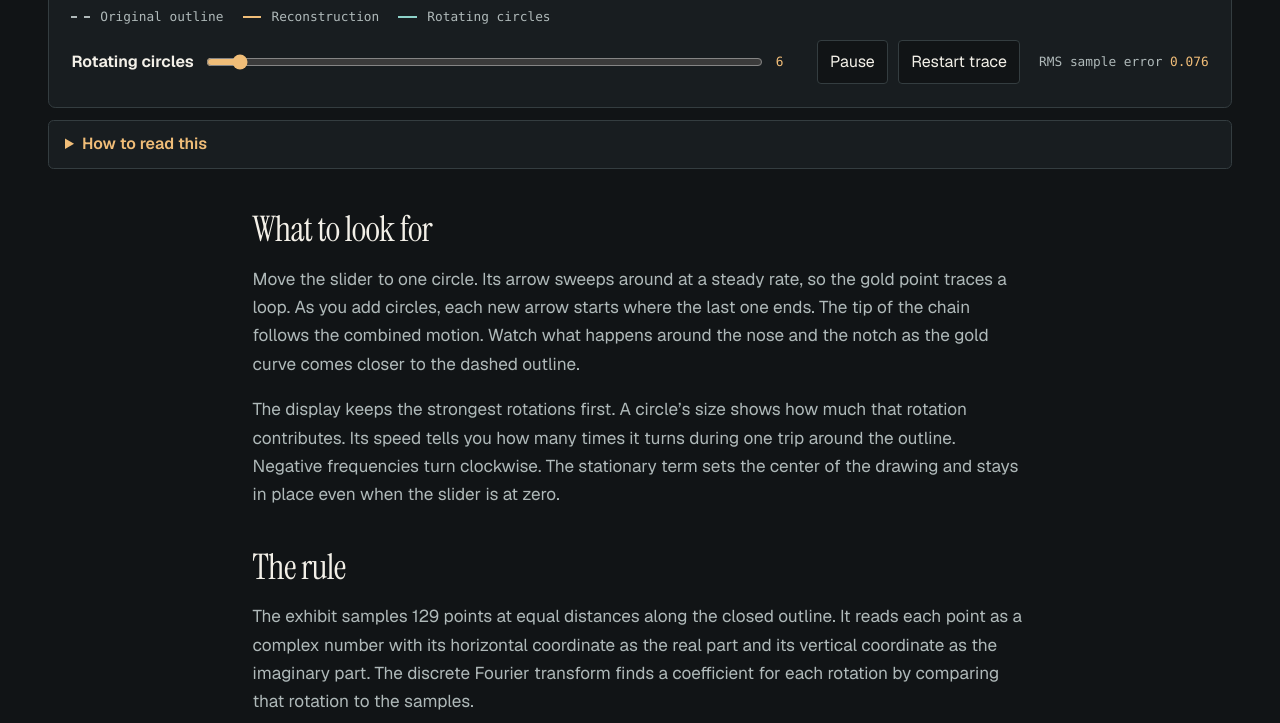
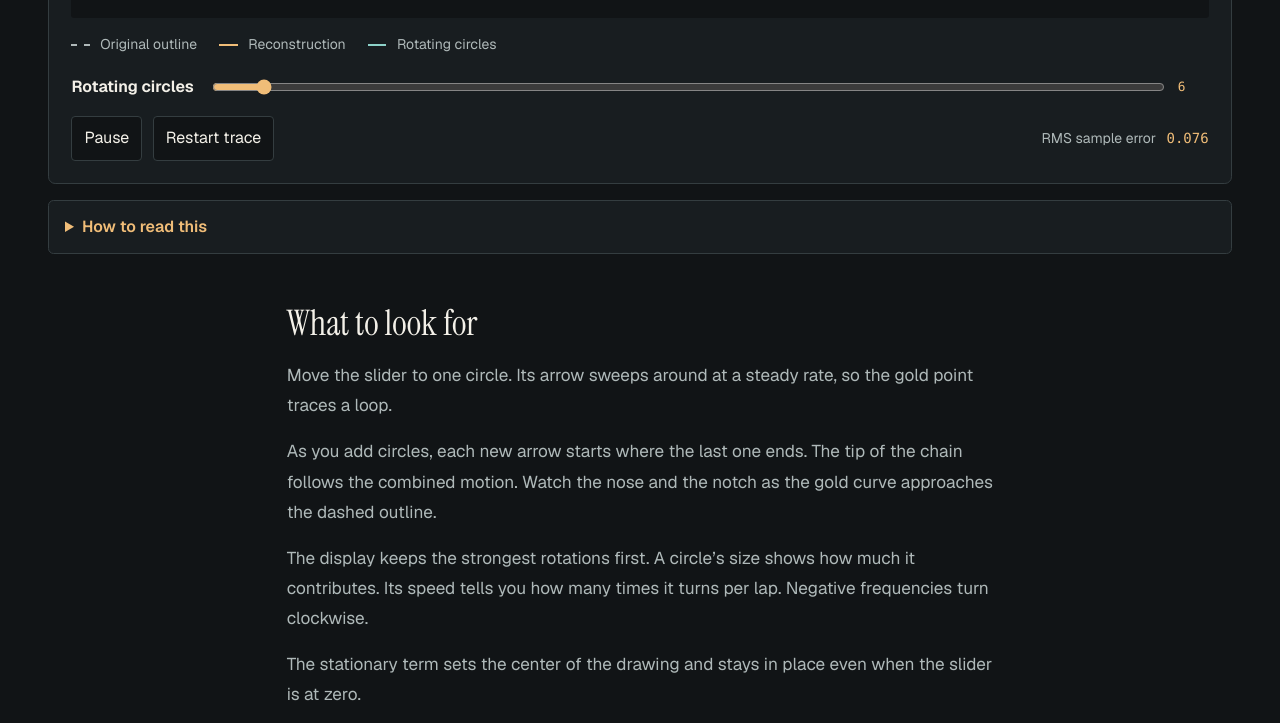
Before and after one commit to alpercitak/invariant, an Astro site: page /exhibits/fourier in a window 1280 px wide. Shown: the part 717-1440 px from the top of the page. Built offline with nearby package versions, Linux system fonts and the light colour scheme; Astro itself is replaced by a stand-in of ours.

Commit message:
style: give Fourier drawing more reading room

```diff
--- a/src/exhibits/fourier/Experiment.astro
+++ b/src/exhibits/fourier/Experiment.astro
@@ -25,10 +25,10 @@ import { DEFAULT_CIRCLES } from './outline';
         <input id="fourier-count" type="range" min="0" max={SAMPLE_COUNT - 1} value={DEFAULT_CIRCLES} />
         <output id="fourier-count-value" for="fourier-count" aria-live="off">{DEFAULT_CIRCLES}</output>
       </div>
-      <div class="scene-actions">
-        <button id="fourier-play" type="button">Play</button>
-        <button id="fourier-restart" type="button">Restart trace</button>
-      </div>
+    </div>
+    <div class="scene-actions">
+      <button id="fourier-play" type="button">Play</button>
+      <button id="fourier-restart" type="button">Restart trace</button>
     </div>
     <p class="scene-readout">RMS sample error <output id="fourier-error" aria-label="RMS sample error">—</output></p>
   </div>
@@ -37,6 +37,35 @@ import { DEFAULT_CIRCLES } from './outline';
 <script src="./experiment.ts"></script>
 
 <style>
+  .scene-legend {
+    gap: 0.65rem 1.4rem;
+    margin-top: 1rem;
+    font-family: inherit;
+    font-size: 0.875rem;
+  }
+
+  .scene-toolbar {
+    row-gap: 1rem;
+    margin-top: 1.2rem;
+  }
+
+  .scene-controls {
+    flex-basis: 100%;
+    gap: 0.65rem 1rem;
+  }
+
+  .scene-readout {
+    display: flex;
+    align-items: baseline;
+    gap: 0.65rem;
+    font-family: inherit;
+    font-size: 0.875rem;
+  }
+
+  .scene-readout output {
+    font-family: var(--mono);
+  }
+
   .scene-legend .reference {
     border-top: 2px dashed var(--muted);
   }
--- a/src/layouts/Exhibit.astro
+++ b/src/layouts/Exhibit.astro
@@ -43,7 +43,7 @@ const Experiment = experiments[`../exhibits/${slug}/Experiment.astro`];
   }
 
   .exhibit-heading {
-    margin-bottom: 1.25rem;
+    margin-bottom: clamp(1.5rem, 3vw, 2rem);
   }
 
   .back {
@@ -60,24 +60,26 @@ const Experiment = experiments[`../exhibits/${slug}/Experiment.astro`];
 
   .exhibit h1 {
     font-size: clamp(2.65rem, 6vw, 4.6rem);
+    line-height: 1.1;
+    letter-spacing: normal;
   }
 
   .question {
     max-width: 42ch;
-    margin: 0.4rem 0 0;
+    margin: 0.65rem 0 0;
     color: var(--muted);
     font-size: clamp(1rem, 1.85vw, 1.3rem);
   }
 
   .guide {
-    margin-top: 0.75rem;
+    margin-top: 1rem;
     border: 1px solid var(--line);
     border-radius: 0.35rem;
     background: var(--panel);
   }
 
   .guide summary {
-    padding: 0.65rem 1rem;
+    padding: 0.8rem 1rem;
     color: var(--accent);
     font-weight: 600;
     cursor: pointer;
@@ -86,21 +88,32 @@ const Experiment = experiments[`../exhibits/${slug}/Experiment.astro`];
   .guide p {
     max-width: 72ch;
     margin: 0;
-    padding: 0 1rem 0.85rem;
+    padding: 0 1rem 1rem;
     color: var(--muted);
   }
 
   .notes {
-    max-width: 68ch;
-    margin: 2.65rem auto 0;
+    max-width: 62ch;
+    margin: 3rem auto 0;
     color: var(--muted);
     font-size: 1.075rem;
+    line-height: 1.75;
   }
 
   .notes :global(h2) {
     margin-top: 2.5rem;
     color: var(--ink);
     font-size: clamp(1.6rem, 4vw, 2.2rem);
+    line-height: 1.2;
+    letter-spacing: normal;
+  }
+
+  .notes :global(p) {
+    margin-block: 1rem;
+  }
+
+  .notes :global(li + li) {
+    margin-top: 0.6rem;
   }
 
   .notes :global(strong) {
--- a/src/pages/exhibits/fourier.md
+++ b/src/pages/exhibits/fourier.md
@@ -8,9 +8,13 @@ guide: Start with one circle, then add more. Watch the gold curve bring out the
 
 ## What to look for
 
-Move the slider to one circle. Its arrow sweeps around at a steady rate, so the gold point traces a loop. As you add circles, each new arrow starts where the last one ends. The tip of the chain follows the combined motion. Watch what happens around the nose and the notch as the gold curve comes closer to the dashed outline.
+Move the slider to one circle. Its arrow sweeps around at a steady rate, so the gold point traces a loop.
 
-The display keeps the strongest rotations first. A circle's size shows how much that rotation contributes. Its speed tells you how many times it turns during one trip around the outline. Negative frequencies turn clockwise. The stationary term sets the center of the drawing and stays in place even when the slider is at zero.
+As you add circles, each new arrow starts where the last one ends. The tip of the chain follows the combined motion. Watch the nose and the notch as the gold curve approaches the dashed outline.
+
+The display keeps the strongest rotations first. A circle's size shows how much it contributes. Its speed tells you how many times it turns per lap. Negative frequencies turn clockwise.
+
+The stationary term sets the center of the drawing and stays in place even when the slider is at zero.
 
 ## The rule
 
```
Also changed, not shown: docs/TODO.md (+1 -0 lines).
